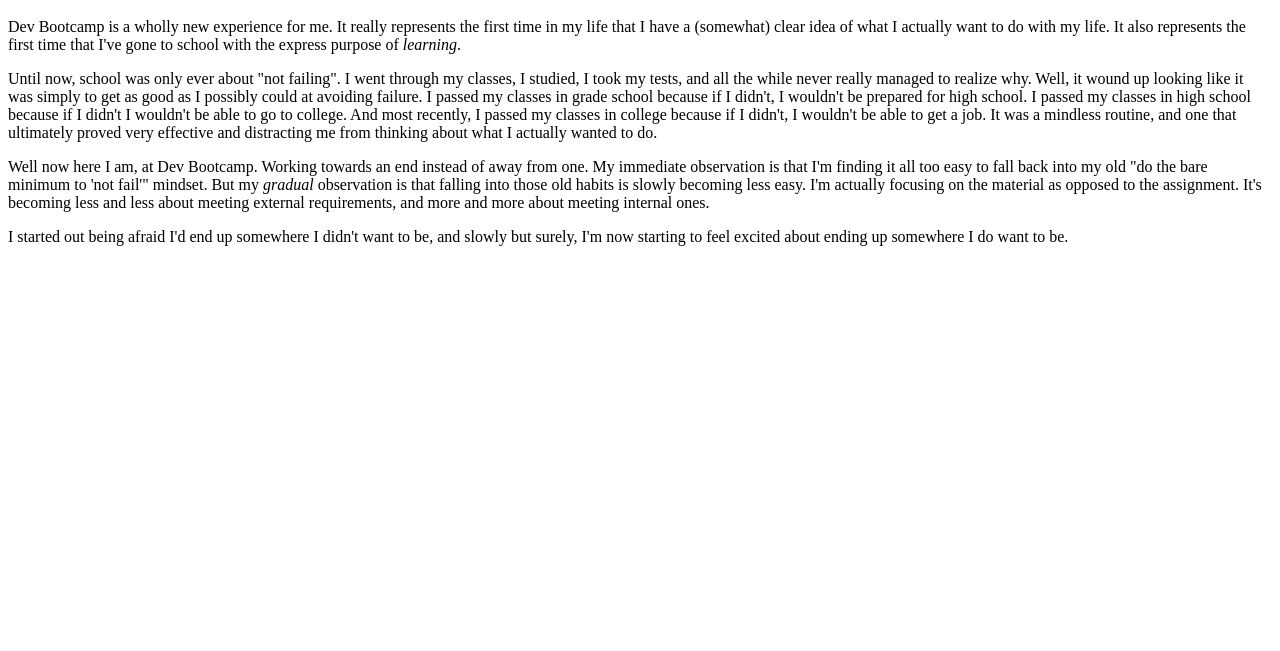
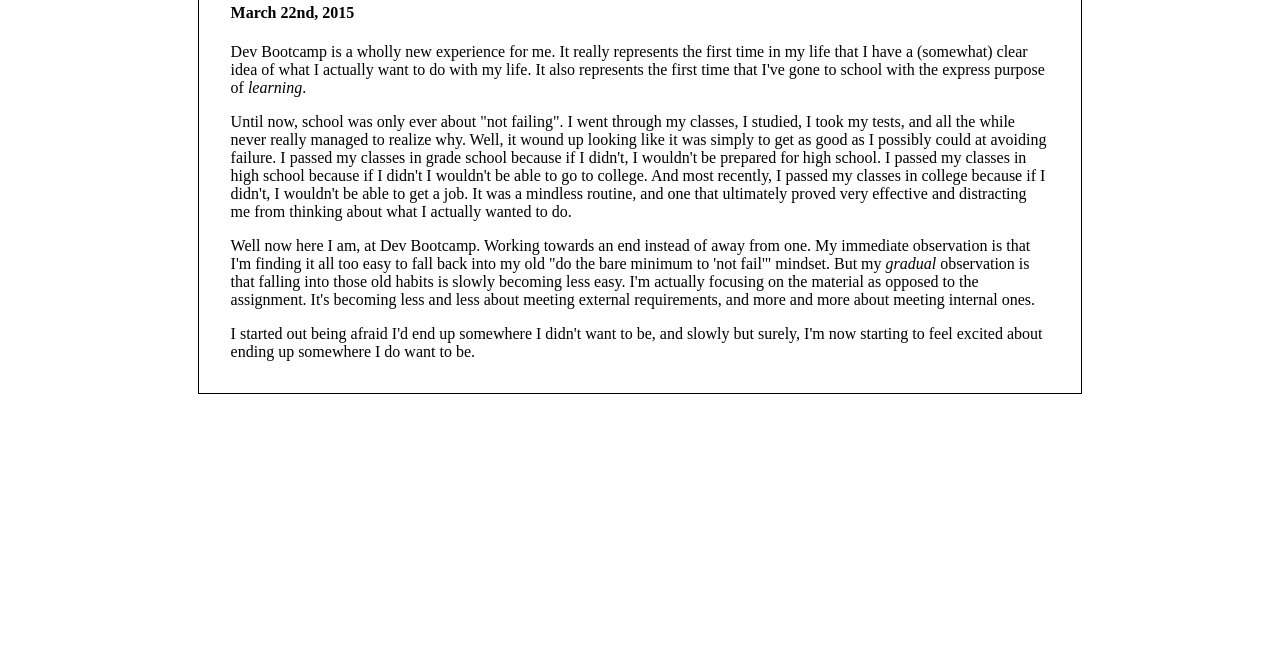
Before and after one commit to H12/H12.github.io, a plain HTML site: page blog/c1-chefs-kitchen.html in a window 1280 px wide. Shown: the part 149-800 px from the top of the page. Drawn offline with Linux system fonts and the light colour scheme.

Commit message:
Add CSS links to first two blog posts

```diff
--- a/blog/c1-chefs-kitchen.html
+++ b/blog/c1-chefs-kitchen.html
@@ -2,7 +2,7 @@
 <head>
   <title>Chef's Kitchen</title>
   <meta charset="UTF-8">
-  <link rel="stylesheet" type="text/css" href="your-stylesheet-link-here.css">
+  <link rel="stylesheet" type="text/css" href="../stylesheets/blog-stylesheet.css">
 </head>
 
 <main>
```
Also changed, not shown: blog/t1-git-blog.html (+1 -1 lines).
